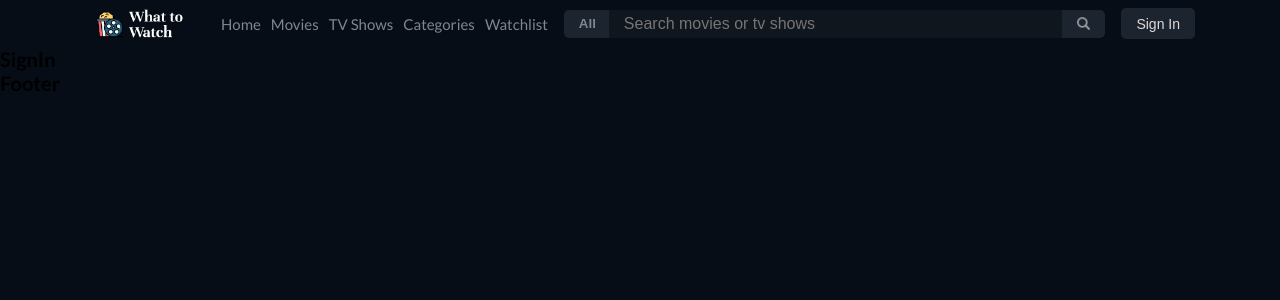
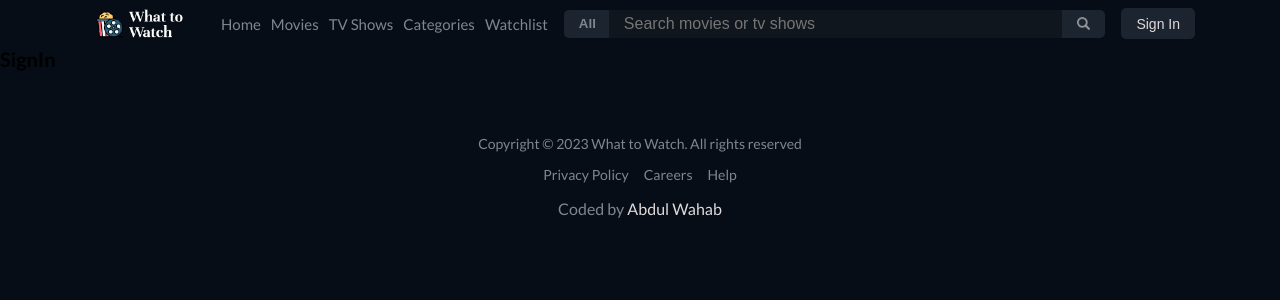
Before and after one commit to abdulwahabse/whattowatch, a React (Vite) app: page /signin in a window 1280 px wide. Shown: the top 300 px of the page. Built offline with nearby package versions, Linux system fonts and the light colour scheme.

Commit message:
feature: footer

```diff
--- a/src/react/layout/Footer.jsx
+++ b/src/react/layout/Footer.jsx
@@ -1,8 +1,42 @@
+import { Link } from 'react-router-dom';
 function Footer() {
     return (
-        <div>
-            <h1>Footer</h1>
-        </div>
+        <footer className="footer">
+            <div className="container footer__container">
+                <p className="typography-4 color-light footer__copyright">
+                    Copyright © 2023 What to Watch. All rights reserved
+                </p>
+                <div className="footer__links">
+                    <Link
+                        to="/"
+                        className="typography-3 color-light footer__link "
+                    >
+                        Privacy Policy
+                    </Link>
+                    <Link
+                        to="/"
+                        className="typography-3 color-light footer__link "
+                    >
+                        Careers
+                    </Link>
+                    <Link
+                        to="/"
+                        className="typography-3 color-light footer__link "
+                    >
+                        Help
+                    </Link>
+                </div>
+                <p className="typography-3 color-light">
+                    Coded by{' '}
+                    <a
+                        className="footer__credit-name color-lightest"
+                        href="https://www.linkedin.com/in/abdulwahabse/"
+                    >
+                        Abdul Wahab
+                    </a>
+                </p>
+            </div>
+        </footer>
     );
 }
 
--- a/src/styles/layout/_footer.scss
+++ b/src/styles/layout/_footer.scss
@@ -0,0 +1,35 @@
+.footer {
+    margin-top: 5rem;
+
+    &__container {
+        display: flex;
+        flex-direction: column;
+        align-items: center;
+        justify-content: center;
+    }
+
+    &__copyright {
+        text-align: center;
+    }
+
+    &__links {
+        display: flex;
+        flex-direction: row;
+        gap: 1.5rem;
+        justify-content: center;
+    }
+
+    &__link {
+        text-decoration: none;
+        font-size: 1.4rem;
+    }
+
+    &__credit-name {
+        text-decoration: none;
+        transition: all $animation-speed;
+
+        &:hover {
+            text-decoration: underline;
+        }
+    }
+}
```
